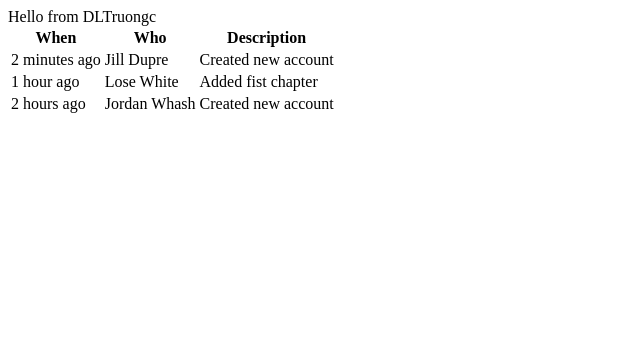
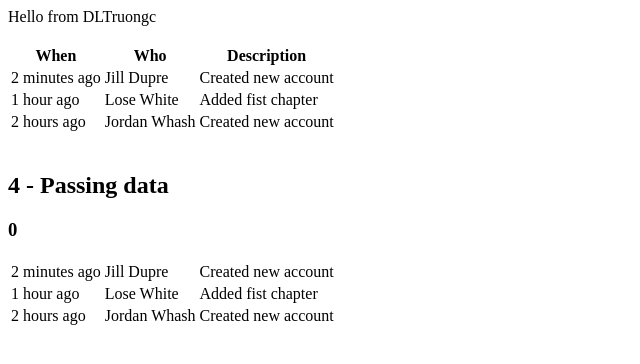
Before and after one commit to finird/react_ts_learn, a React (Create React App) app: page / in a window 1280 px wide. Shown: the top 364 px of the page, without its empty margins (0-640 px from the left). Built offline with nearby package versions, Linux system fonts and the light colour scheme.

Commit message:
passing data via props

```diff
--- a/src/basics/3-display-data.tsx
+++ b/src/basics/3-display-data.tsx
@@ -1,7 +1,7 @@
 import React from 'react';
 import ReactDOM from 'react-dom';
 
-interface DataScheme {
+export interface DataScheme {
   when: string;
   who: string;
   description: string;
--- /dev/null
+++ b/src/basics/4-passing-data.tsx
@@ -0,0 +1,42 @@
+import React from 'react';
+import { DataScheme } from './3-display-data';
+
+type PropsScheme = {
+  title: string;
+  data: DataScheme[];
+};
+
+type StateScheme = {
+  count: number;
+};
+
+export class PassingDataComponent extends React.Component<
+  PropsScheme,
+  StateScheme
+> {
+  state: StateScheme = {
+    count: 0,
+  };
+
+  public render() {
+    return (
+      <div>
+        <h2>4 - {this.props.title}</h2>
+        <h3>{this.state.count}</h3>
+        <table>
+          <tbody>{this.transferData()}</tbody>
+        </table>
+      </div>
+    );
+  }
+
+  private transferData() {
+    return this.props.data.map((row) => (
+      <tr>
+        <td>{row.when}</td>
+        <td>{row.who}</td>
+        <td>{row.description}</td>
+      </tr>
+    ));
+  }
+}
--- a/src/index.tsx
+++ b/src/index.tsx
@@ -1,12 +1,34 @@
 import React from 'react';
 import ReactDOM from 'react-dom';
 import { BasicComponent } from './basics/2-first-component';
-import { StaticDataComponent } from './basics/3-display-data';
+import { DataScheme, StaticDataComponent } from './basics/3-display-data';
+import { PassingDataComponent } from './basics/4-passing-data';
+
+const data: DataScheme[] = [
+  {
+    when: '2 minutes ago',
+    who: 'Jill Dupre',
+    description: 'Created new account',
+  },
+  {
+    when: '1 hour ago',
+    who: 'Lose White',
+    description: 'Added fist chapter',
+  },
+  {
+    when: '2 hours ago',
+    who: 'Jordan Whash',
+    description: 'Created new account',
+  },
+];
 
 ReactDOM.render(
   <div>
     {React.createElement(BasicComponent)}
+    <br />
     <StaticDataComponent />
+    <br />
+    <PassingDataComponent title='Passing data' data={data} />
   </div>,
   document.body
 );
```
Also changed, not shown: 2 other files (tests, documents, lock files or other folders).
